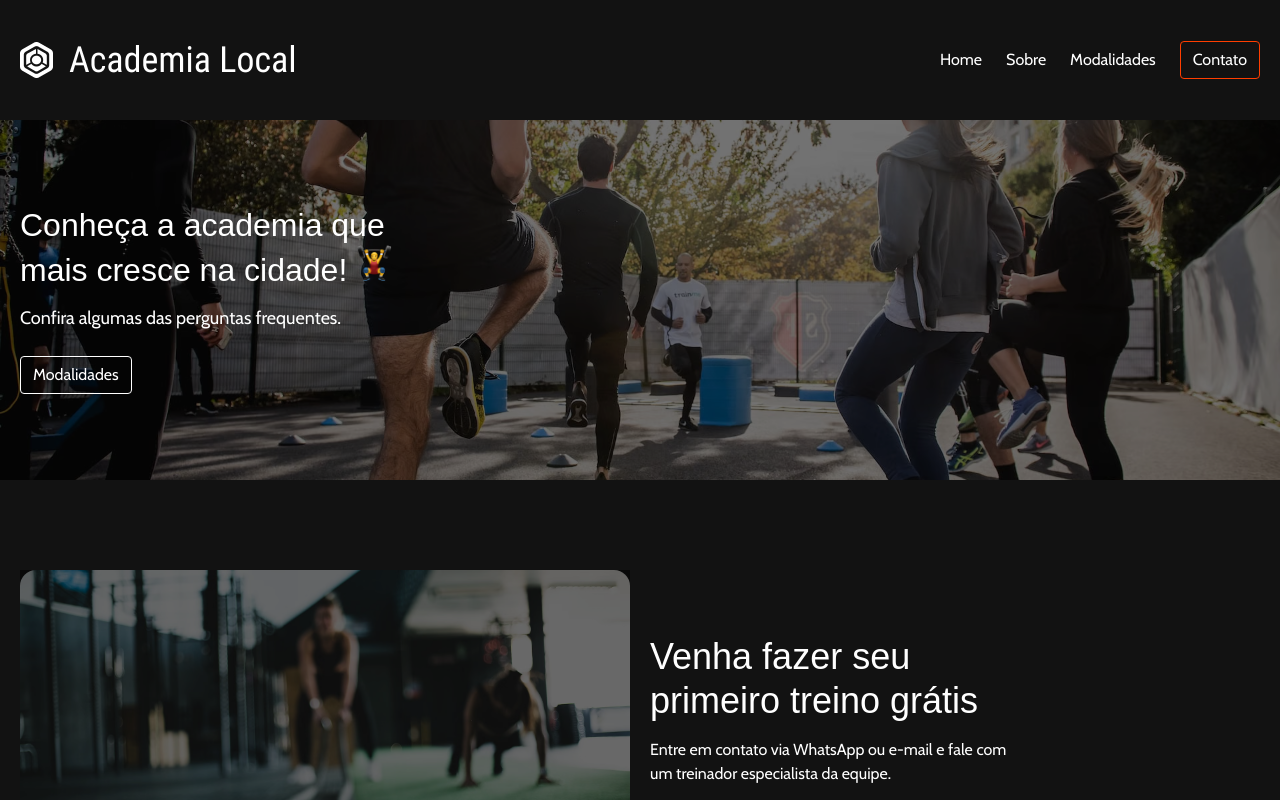
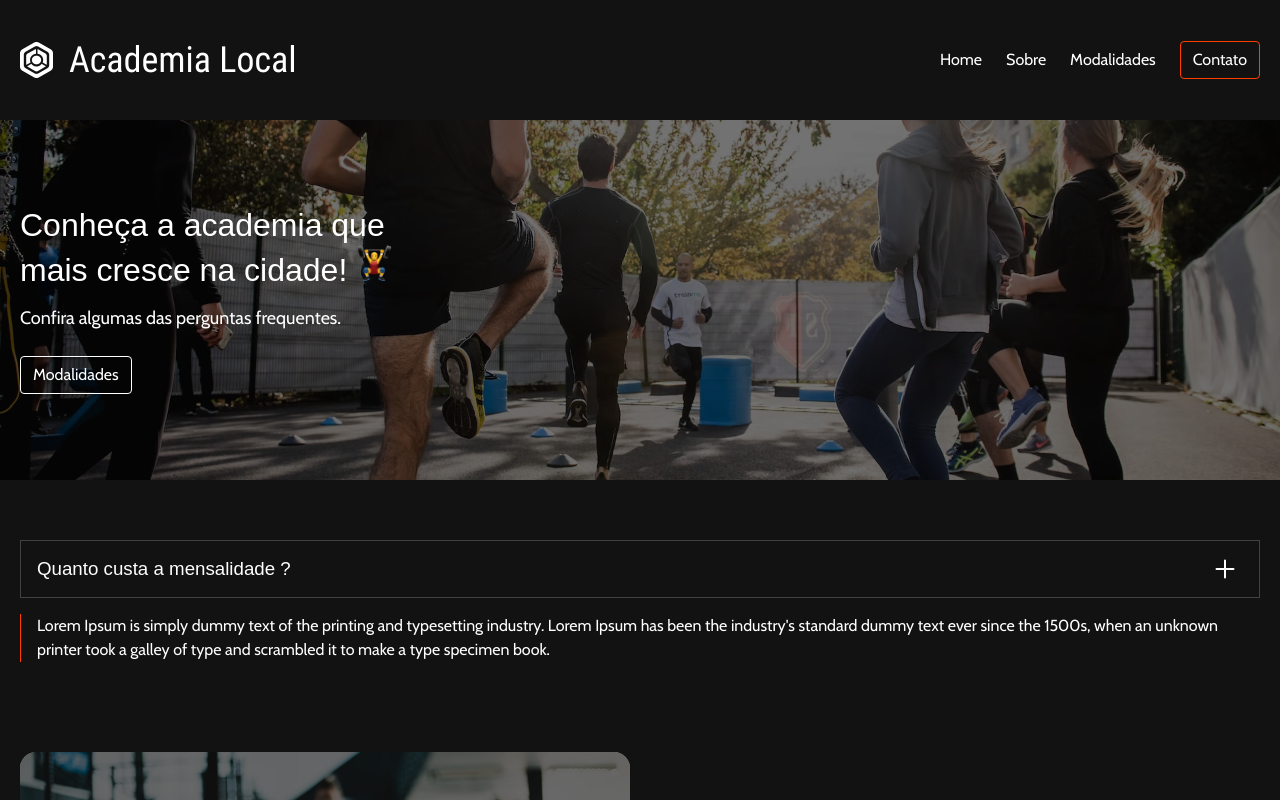
Before and after one commit to trevvos/gym, a SvelteKit app: page /sobre in a window 1280 px wide. Shown: the top 800 px of the page. Built offline with nearby package versions, Linux system fonts and the light colour scheme.

Commit message:
design: Componente para perguntas e respostas

```diff
--- a/src/lib/Footer.svelte
+++ b/src/lib/Footer.svelte
@@ -37,6 +37,7 @@
         position: absolute;
         inset: 0;
         background-color: var(--overlay);
+        border-radius: 16px;
     }
     img {
         border-radius: 16px;
--- /dev/null
+++ b/src/lib/Info.svelte
@@ -0,0 +1,35 @@
+<script>
+	import IconPlus from "./assets/IconPlus.svelte";
+
+    export let question;
+    export let answer;
+
+</script>
+
+<div class="info">
+    <div class="question">
+        <h3>{question}</h3>
+        <IconPlus />
+    </div>
+    <div class="answer">
+        <p>{answer}</p>
+    </div>
+</div>
+
+<style>
+    .question{
+        display: flex;
+        align-items: center;
+        border: 1px solid var(--subtle);
+        padding: 17px 16px;
+    }
+    .question :global(svg){
+        margin-left: auto;
+        margin-right: 8px;
+    }
+    .answer {
+        padding: 0 16px;
+        border-left: 1px solid var(--feat);
+        margin-top: 16px;
+    }
+</style>
--- a/src/routes/sobre/+page.svelte
+++ b/src/routes/sobre/+page.svelte
@@ -1,4 +1,5 @@
 <script>
+	import Info from "$lib/Info.svelte";
 	import Intro from "$lib/Intro.svelte";
 
 </script>
@@ -11,3 +12,21 @@
     btn="Modalidades"
     href="/modalidades"
 />
+
+<section class="faq">
+    <div class="faq__wrapper wrap">
+        <Info
+            question="Quanto custa a mensalidade ?"
+            answer="Lorem Ipsum is simply dummy text of the printing and typesetting
+            industry. Lorem Ipsum has been the industry's standard dummy text ever since
+            the 1500s, when an unknown printer took a galley of type and scrambled it to make
+            a type specimen book."
+        />
+    </div>
+</section>
+
+<style>
+    .faq {
+        margin-top: 60px;
+    }
+</style>
```
